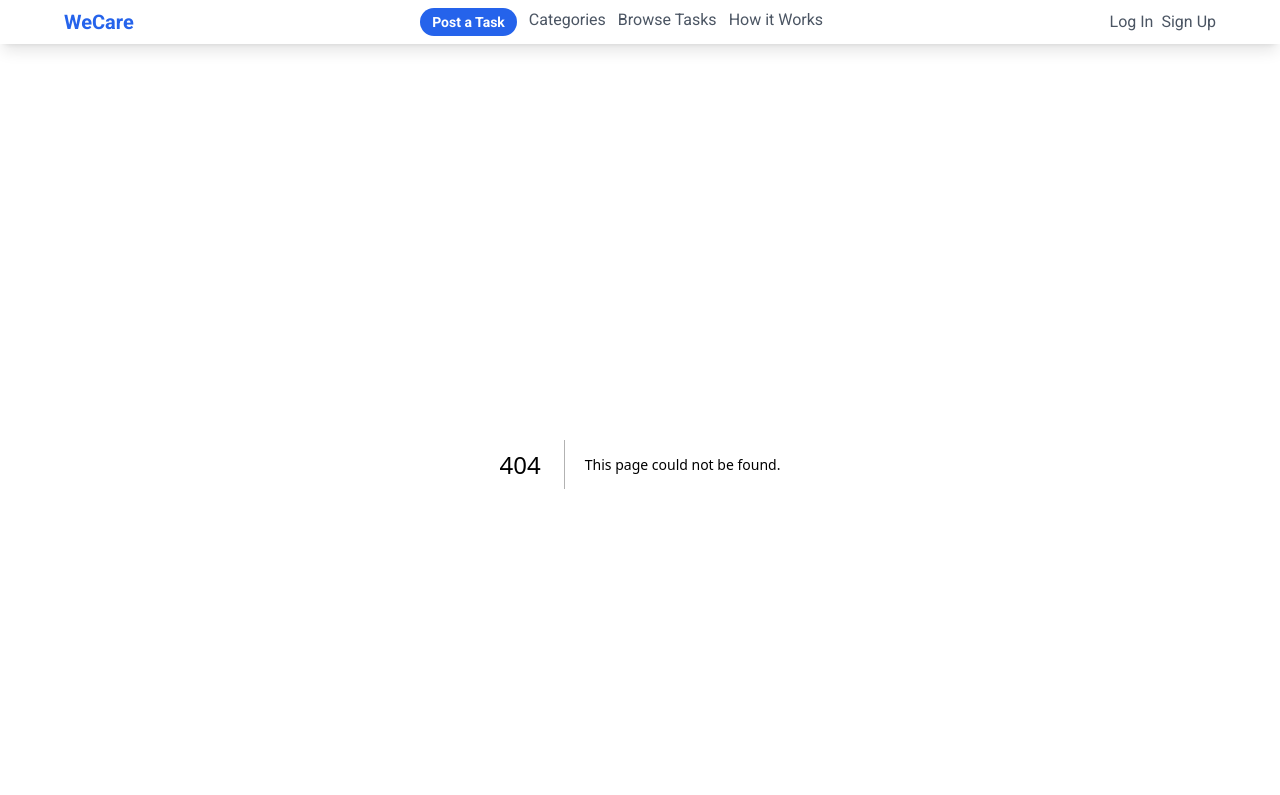
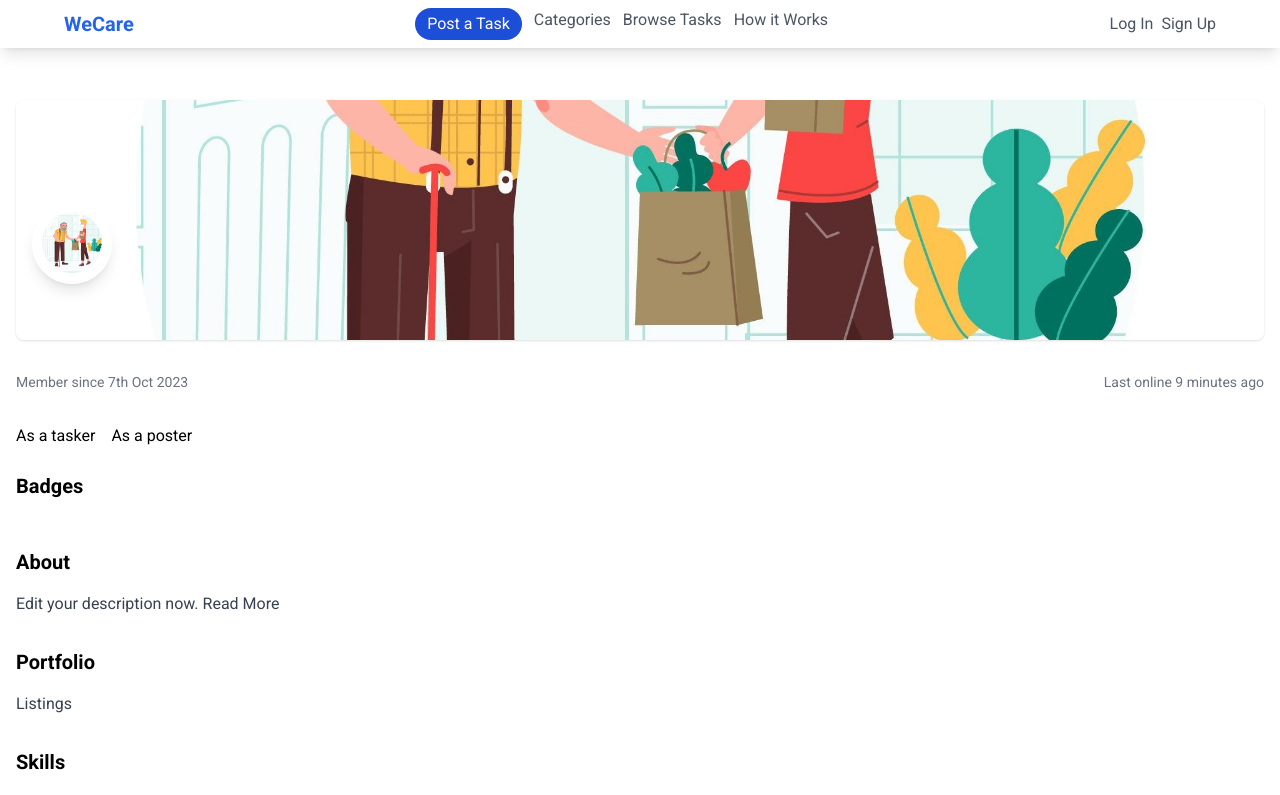
Before and after one commit to kokateyuvi/we-care-webapp, a Next.js app: page /profile in a window 1280 px wide. Before the commit this address had no page. Shown: the top 795 px of the page. Built offline with nearby package versions, Linux system fonts and the light colour scheme; no server answers.

Commit message:
successful authentication

```diff
--- a/db.js
+++ b/db.js
@@ -2,7 +2,7 @@ import mongoose from "mongoose";
 
 const connect = async () => {
   try {
-    await mongoose.connect(process.env.MONGODB_URI, {});
+    await mongoose.connect(process.env.MONGODB_URI, { dbName: "we-care" });
 
     console.log("Mongo connection successful");
   } catch (error) {
--- a/src/app/api/auth/[...nextauth]/route.js
+++ b/src/app/api/auth/[...nextauth]/route.js
@@ -1,10 +1,11 @@
 import NextAuth from "next-auth/next";
 import CredentialsProvider from "next-auth/providers/credentials";
-import connectDb from "@/libs/mongodb";
+
 import User from "@/models/userModel";
 import bcrypt from "bcryptjs"; // Import bcrypt for password hashing and comparison
+import connect from "../../../../../db";
 
-connectDb();
+connect();
 
 const authOptions = {
   providers: [
@@ -18,7 +19,7 @@ const authOptions = {
 
           // If user not found, return null
           if (!user) {
-            return null;
+            throw new Error("Invalid email or Password");
           }
 
           // Compare the provided password with the hashed password in the database using bcrypt.compare
@@ -29,7 +30,7 @@ const authOptions = {
 
           // If password doesn't match, return null
           if (!passwordMatch) {
-            return null;
+            throw new Error("Invalid email or password");
           }
 
           // If user is found and password matches, return the user object
--- a/src/app/api/signup/route.js
+++ b/src/app/api/signup/route.js
@@ -38,7 +38,8 @@ export async function POST(request) {
       },
       {
         status: 201,
-      }
+      },
+      console.log(newUser)
     );
   } catch (error) {
     console.error("Error registering user:", error);
--- a/src/app/layout.js
+++ b/src/app/layout.js
@@ -1,4 +1,3 @@
-import Navbar from "@/components/Navbar";
 import "./globals.css";
 
 import { Roboto } from "next/font/google";
@@ -21,13 +20,13 @@ export default function RootLayout({ children }) {
     <html lang="en">
       <body className={roboto.className}>
         {" "}
-        <Header />
-        <div className="min-h-screen py-5">
-          <AuthProvider>
+        <AuthProvider>
+          <Header />
+          <div className="min-h-screen py-5">
             {children}
             <Toaster />
-          </AuthProvider>
-        </div>
+          </div>
+        </AuthProvider>
       </body>
     </html>
   );
--- a/src/app/login/Login.js
+++ b/src/app/login/Login.js
@@ -29,7 +29,7 @@ const Login = () => {
       });
 
       if (res.error) {
-        toast.error("Invalid credentials. Please try again.");
+        toast.error(error);
         return;
       }
 
--- /dev/null
+++ b/src/app/profile/Profile.js
@@ -0,0 +1,81 @@
+import React from "react";
+import profilePic from "../../components/Home/components/TaskComponent/elements/img1.jpg";
+import coverPic from "../../components/Home/components/TaskComponent/elements/img1.jpg";
+import Image from "next/image";
+
+const Profile = () => {
+  return (
+    <div className="container px-4 py-8 mx-auto">
+      <div className="relative h-40 mb-8 md:h-60">
+        <Image
+          src={coverPic.src}
+          alt="Cover"
+          width={500}
+          height={500}
+          className="object-cover w-full h-full rounded-lg shadow"
+        />
+        <div className="absolute bottom-0 left-0 p-4 text-white">
+          <Image
+            src={profilePic.src}
+            alt="Profile"
+            width={500}
+            height={500}
+            className="object-cover w-20 h-20 border-4 border-white rounded-full shadow-lg"
+          />
+          <h1 className="mt-2 text-2xl font-bold">hopes a.</h1>
+        </div>
+      </div>
+
+      <div className="flex flex-col items-center justify-between mb-8 md:flex-row">
+        <div className="mb-2 text-sm text-gray-500 md:mb-0">
+          Member since 7th Oct 2023
+        </div>
+        <div className="text-sm text-gray-500">Last online 9 minutes ago</div>
+      </div>
+
+      <div className="flex items-center mb-6">
+        <div className="mr-4">As a tasker</div>
+        <div>As a poster</div>
+      </div>
+
+      <div className="mb-8">
+        <h2 className="mb-4 text-xl font-bold">Badges</h2>
+        <div className="flex items-center space-x-4">
+          {/* Badge components */}
+        </div>
+      </div>
+
+      <div className="mb-8">
+        <h2 className="mb-4 text-xl font-bold">About</h2>
+        <div className="text-gray-700">
+          Edit your description now. Read More
+        </div>
+      </div>
+
+      <div className="mb-8">
+        <h2 className="mb-4 text-xl font-bold">Portfolio</h2>
+        <div className="text-gray-700">Listings</div>
+      </div>
+
+      <div className="mb-8">
+        <h2 className="mb-4 text-xl font-bold">Skills</h2>
+        <div className="text-gray-700">
+          This user has not added any skills yet.
+        </div>
+      </div>
+
+      <div className="mb-8">
+        <h2 className="mb-4 text-xl font-bold">Reviews</h2>
+        <div className="text-gray-700">
+          As A Tasker
+          <br />
+          As A Poster
+          <br />
+          This user has no reviews as a Tasker yet
+        </div>
+      </div>
+    </div>
+  );
+};
+
+export default Profile;
--- /dev/null
+++ b/src/app/profile/page.js
@@ -0,0 +1,8 @@
+import React from "react";
+import Profile from "./Profile";
+
+const ProfilePage = () => {
+  return <Profile />;
+};
+
+export default ProfilePage;
--- a/src/app/signup/Signup.js
+++ b/src/app/signup/Signup.js
@@ -11,6 +11,7 @@ const SignUp = () => {
     password: "",
   });
   const router = useRouter();
+
   const handleChange = (e) => {
     const { name, value } = e.target;
     setFormData((prevData) => ({
@@ -22,23 +23,21 @@ const SignUp = () => {
   const handleSubmit = async (e) => {
     e.preventDefault();
     try {
-      console.log(formData);
-      const response = await addUser(formData);
-      console.log(response);
+      const response = await addUser(formData); // Assuming registerUser handles API call and returns response
+      if (response.status) {
         toast.success(response.message);
         setFormData({
           name: "",
           email: "",
           password: "",
-
-        // Redirect or perform other actions after successful registration
         });
-
-      router.push("/login");
+        router.push("/login"); // Redirect to login page after successful registration
+      } else {
+        toast.error(response.message);
+      }
     } catch (error) {
-      toast.error("Error resistering user");
+      toast.error("Error registering user");
       console.error("Error registering user:", error);
-      // Handle network errors or other exceptions
     }
   };
 
--- a/src/app/tasks/BrowseTask.js
+++ b/src/app/tasks/BrowseTask.js
@@ -1,97 +1,4 @@
-// "use client";
-// import React, { useState, useEffect } from "react";
-// import styled from "styled-components";
-
-// import Task from "./components/Task/Task";
-// import TaskDetail from "./components/TaskDetail/TaskDetail";
-// import axios from "axios";
-
-// const BrowseTaskContainer = styled.div`
-//   margin: 3rem auto 2rem;
-//   width: 90vw;
-//   max-width: 1200px;
-//   display: flex;
-//   flex-direction: column;
-//   gap: 2rem;
-
-//   @media (min-width: 768px) {
-//     flex-direction: row;
-//   }
-// `;
-
-// const TaskContainer = styled.div`
-//   width: 100%;
-//   overflow-y: scroll;
-//   max-height: 70vh;
-//   border-radius: 10px;
-//   box-shadow: 0 0 10px rgba(0, 0, 0, 0.1);
-//   padding: 1rem;
-//   background-color: #ffffff;
-
-//   &::-webkit-scrollbar {
-//     width: 8px;
-//   }
-//   &::-webkit-scrollbar-track {
-//     background: #ffffff;
-//   }
-//   &::-webkit-scrollbar-thumb {
-//     background: #5edefc;
-//   }
-//   &::-webkit-scrollbar-thumb:hover {
-//     background: #5edefc;
-//   }
-// `;
-
-// const TaskDetailContainer = styled.div`
-//   width: 100%;
-//   max-width: 800px;
-//   margin: 0 auto;
-//   padding: 1rem;
-//   background-color: #ffffff;
-//   border-radius: 10px;
-//   box-shadow: 0 0 10px rgba(0, 0, 0, 0.1);
-// `;
-
-// const BrowseTask = () => {
-//   const [tasks, setTasks] = useState([]);
-//   const [currentTask, setCurrentTask] = useState(null);
-
-//   useEffect(() => {
-//     async function fetchTasks() {
-//       try {
-//         const response = await axios.get("/task/tasks");
-//         setTasks(response.data);
-//       } catch (error) {
-//         console.error(error);
-//       }
-//     }
-
-//     fetchTasks();
-//   }, []);
-
-//   return (
-//     <div>
-//       <BrowseTaskContainer>
-//         <TaskContainer>
-//           {tasks.map((task) => (
-//             <Task
-//               key={task.id}
-//               {...task}
-//               onClick={() => setCurrentTask(task)}
-//             />
-//           ))}
-//         </TaskContainer>
-//         <TaskDetailContainer>
-//           <TaskDetail {...currentTask} />
-//         </TaskDetailContainer>
-//       </BrowseTaskContainer>
-//     </div>
-//   );
-// };
-
-// export default BrowseTask;
 "use client";
-// BrowseTask.js
 import React, { useState, useEffect } from "react";
 import TaskCard from "./components/TaskCard/TaskCard";
 import { getAllTasks } from "@/services/taskService";
@@ -115,12 +22,12 @@ const BrowseTask = () => {
   }, []);
 
   return (
-    <div className="container px-4 mx-auto my-8">
-      <h1 className="mb-6 text-4xl font-bold">Available Tasks</h1>
-      <div className="grid grid-cols-1 gap-4 sm:grid-cols-2 md:grid-cols-3 lg:grid-cols-4">
+    <div className="container px-4 py-12 mx-auto">
+      <h1 className="mb-8 text-4xl font-bold text-center">Available Tasks</h1>
+      <div className="grid grid-cols-1 gap-6 sm:grid-cols-2 md:grid-cols-3 lg:grid-cols-4">
         {tasks.map((task) => (
-          <div key={task._id} className="w-full">
           <TaskCard
+            key={task._id}
             title={task.title}
             description={task.description}
             budget={task.budget}
@@ -128,11 +35,10 @@ const BrowseTask = () => {
             selectedDate={task.selectedDate}
             onClick={() => setSelectedTask(task)}
           />
-          </div>
         ))}
       </div>
       {selectedTask && (
-        <div className="mt-8">
+        <div className="mt-12">
           <h2 className="mb-4 text-2xl font-bold">Selected Task</h2>
           <TaskCard
             title={selectedTask.title}
--- a/src/components/Home/components/Header/Header.js
+++ b/src/components/Home/components/Header/Header.js
@@ -3,12 +3,14 @@ import React, { useState } from "react";
 import { FontAwesomeIcon } from "@fortawesome/react-fontawesome";
 import { faBars, faTimes } from "@fortawesome/free-solid-svg-icons";
 import Link from "next/link";
+import { signOut } from "next-auth/react";
+import { useSession } from "next-auth/react";
 
 const Header = () => {
   const [menuOpen, setMenuOpen] = useState(false);
+  const { data: session } = useSession();
 
   const handleMenuItemClick = () => {
-    // Close the menu when a menu item is clicked
     setMenuOpen(false);
   };
 
@@ -23,56 +25,41 @@ const Header = () => {
           </Link>
         </div>
         <div className="hidden space-x-3 md:flex">
-          <Link href="/post-task">
-            <p
-              onClick={handleMenuItemClick}
-              className="px-3 py-1 text-sm font-semibold text-white transition duration-300 ease-in-out bg-blue-600 rounded-full cursor-pointer hover:bg-blue-500"
-            >
+          <div className="px-3 py-1 text-white bg-blue-700 rounded-full">
+            <Link href="/post-task" onClick={handleMenuItemClick}>
               Post a Task
-            </p>
-          </Link>
-          <Link href="/categories">
-            <p
-              onClick={handleMenuItemClick}
-              className="text-gray-600 transition duration-300 ease-in-out cursor-pointer hover:text-blue-500"
-            >
-              Categories
-            </p>
-          </Link>
-          <Link href="/tasks">
-            <p
-              onClick={handleMenuItemClick}
-              className="text-gray-600 transition duration-300 ease-in-out cursor-pointer hover:text-blue-500"
-            >
-              Browse Tasks
-            </p>
-          </Link>
-          <Link href="/how-it-works">
-            <p
-              onClick={handleMenuItemClick}
-              className="text-gray-600 transition duration-300 ease-in-out cursor-pointer hover:text-blue-500"
-            >
-              How it Works
-            </p>
             </Link>
           </div>
+          <NavItem href="/categories" onClick={handleMenuItemClick}>
+            Categories
+          </NavItem>
+          <NavItem href="/tasks" onClick={handleMenuItemClick}>
+            Browse Tasks
+          </NavItem>
+          <NavItem href="/how-it-works" onClick={handleMenuItemClick}>
+            How it Works
+          </NavItem>
+        </div>
         <div className="hidden space-x-2 md:flex">
-          <Link href="/login">
-            <p
-              onClick={handleMenuItemClick}
-              className="text-gray-600 transition duration-300 ease-in-out cursor-pointer hover:text-blue-500"
-            >
+          {session ? (
+            <>
+              <NavItem href="/profile" onClick={handleMenuItemClick}>
+                Profile
+              </NavItem>
+              <NavItem href="/api/auth/signout" onClick={signOut}>
+                Logout
+              </NavItem>
+            </>
+          ) : (
+            <>
+              <NavItem href="/login" onClick={handleMenuItemClick}>
                 Log In
-            </p>
-          </Link>
-          <Link href="/signup">
-            <p
-              onClick={handleMenuItemClick}
-              className="text-gray-600 transition duration-300 ease-in-out cursor-pointer hover:text-blue-500"
-            >
+              </NavItem>
+              <NavItem href="/signup" onClick={handleMenuItemClick}>
                 Sign Up
-            </p>
-          </Link>
+              </NavItem>
+            </>
+          )}
         </div>
         <div className="flex items-center md:hidden">
           <button
@@ -98,54 +85,37 @@ const Header = () => {
               <FontAwesomeIcon icon={faTimes} className="text-2xl" />
             </button>
             <div className="flex flex-col items-center mt-8 space-y-6">
-              <Link href="/post-task">
-                <p
-                  onClick={handleMenuItemClick}
-                  className="block px-3 py-1 mb-2 text-white bg-blue-600 rounded-full cursor-pointer hover:bg-blue-500"
-                >
+              <NavItem href="/post-task" onClick={handleMenuItemClick}>
                 Post a Task
-                </p>
-              </Link>
-              <Link href="/categories">
-                <p
-                  onClick={handleMenuItemClick}
-                  className="block mb-2 text-black cursor-pointer hover:text-gray-400"
-                >
+              </NavItem>
+              <NavItem href="/categories" onClick={handleMenuItemClick}>
                 Categories
-                </p>
-              </Link>
-              <Link href="/tasks">
-                <p
-                  onClick={handleMenuItemClick}
-                  className="block mb-2 text-black cursor-pointer hover:text-gray-400"
-                >
+              </NavItem>
+              <NavItem href="/tasks" onClick={handleMenuItemClick}>
                 Browse Tasks
-                </p>
-              </Link>
-              <Link href="/how-it-works">
-                <p
-                  onClick={handleMenuItemClick}
-                  className="block mb-2 text-black cursor-pointer hover:text-gray-400"
-                >
+              </NavItem>
+              <NavItem href="/how-it-works" onClick={handleMenuItemClick}>
                 How it Works
-                </p>
-              </Link>
-              <Link href="/login">
-                <button
-                  onClick={handleMenuItemClick}
-                  className="block text-black cursor-pointer hover:text-gray-400"
-                >
+              </NavItem>
+              {session ? (
+                <>
+                  <NavItem href="/profile" onClick={handleMenuItemClick}>
+                    Profile
+                  </NavItem>
+                  <NavItem href="/api/auth/signout" onClick={signOut}>
+                    Logout
+                  </NavItem>
+                </>
+              ) : (
+                <>
+                  <NavItem href="/login" onClick={handleMenuItemClick}>
                     Log In
-                </button>
-              </Link>
-              <Link href="/signup">
-                <button
-                  onClick={handleMenuItemClick}
-                  className="block text-black cursor-pointer hover:text-gray-400"
-                >
+                  </NavItem>
+                  <NavItem href="/signup" onClick={handleMenuItemClick}>
                     Sign Up
-                </button>
-              </Link>
+                  </NavItem>
+                </>
+              )}
             </div>
           </div>
         </div>
@@ -154,4 +124,15 @@ const Header = () => {
   );
 };
 
+const NavItem = ({ href, onClick, children }) => (
+  <Link href={href}>
+    <p
+      onClick={onClick}
+      className="text-gray-600 transition duration-300 ease-in-out cursor-pointer hover:text-blue-500"
+    >
+      {children}
+    </p>
+  </Link>
+);
+
 export default Header;
--- a/src/components/Home/components/TaskComponent/TaskComponent.js
+++ b/src/components/Home/components/TaskComponent/TaskComponent.js
@@ -1,21 +1,18 @@
 import React from "react";
 import Image from "next/image";
 import img from "./elements/img1.jpg";
+import Link from "next/link";
 
 const TaskComponent = () => {
   return (
-    <div className="py-16 text-center ">
-      <h1 className="mb-6 text-4xl font-bold">
+    <div className="max-w-2xl py-16 mx-auto text-center">
+      <h1 className="mb-6 text-4xl font-bold text-blue-600">
         Needy College Students Ready to Help Older People!
       </h1>
-      <p className="mb-8 text-lg">
+      <p className="mb-8 text-lg text-gray-700">
         Empowering students to assist the elderly with their tasks and errands.
       </p>
-      <div
-        className="relative mb-8 rounded-lg shadow-lg"
-        style={{ maxWidth: "400px", margin: "0 auto" }}
-      >
-        <div>
+      <div className="relative flex justify-center mb-8 overflow-hidden text-center rounded-lg shadow-lg">
         <Image
           src={img}
           alt="College student helping an elderly person"
@@ -25,11 +22,14 @@ const TaskComponent = () => {
           className="rounded-lg"
         />
       </div>
-      </div>
-      <p className="mb-8 text-lg">Have a task? Let our students assist you!</p>
-      <button className="px-4 py-2 font-bold text-white bg-blue-500 rounded-full hover:bg-blue-700">
+      <p className="mb-8 text-lg text-gray-700">
+        Need assistance with a task? Let our students help you!
+      </p>
+      <Link href={"/post-task"}>
+        <button className="px-6 py-3 font-semibold text-white bg-blue-600 rounded-full hover:bg-blue-700 focus:outline-none focus:ring focus:ring-blue-300">
           Post Your Task
         </button>
+      </Link>
     </div>
   );
 };
```
Also changed, not shown: src/app/api/login/route.js (deleted). Lines whose indentation alone changed are shown as unchanged.
